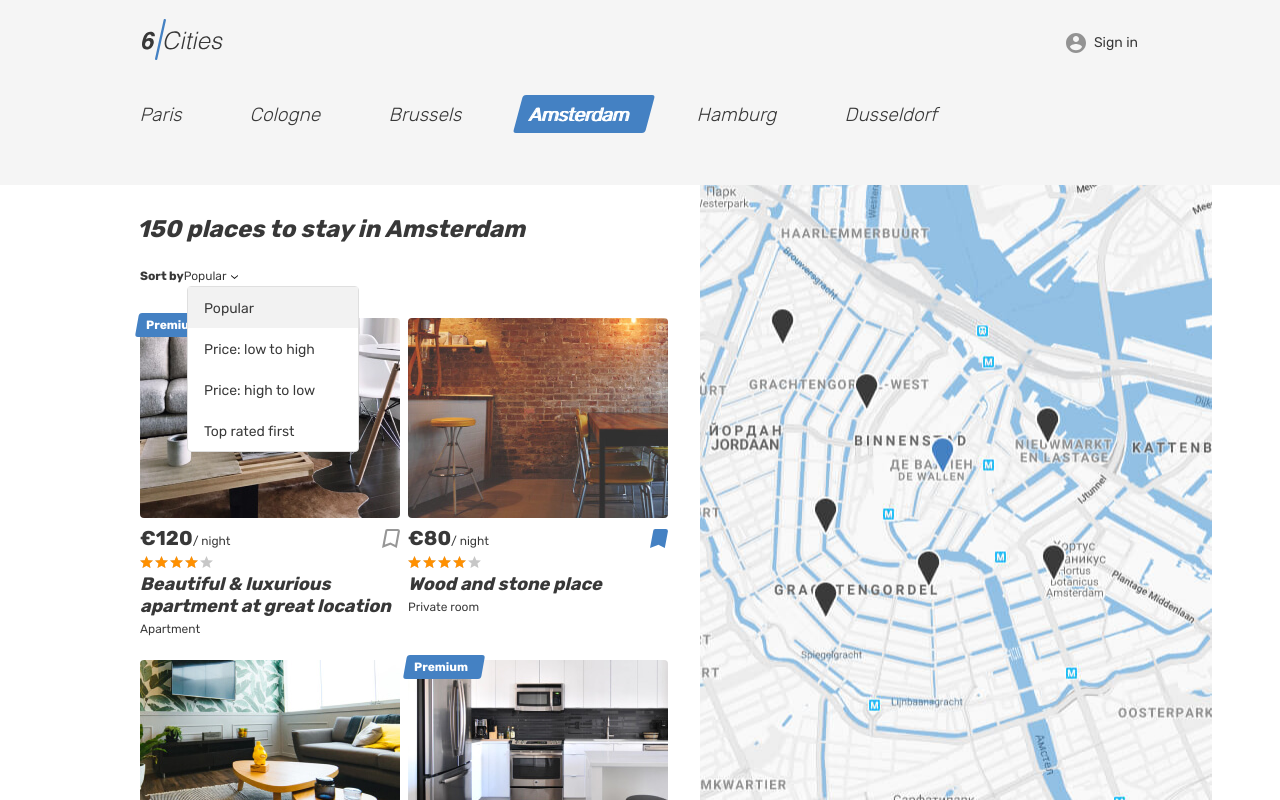
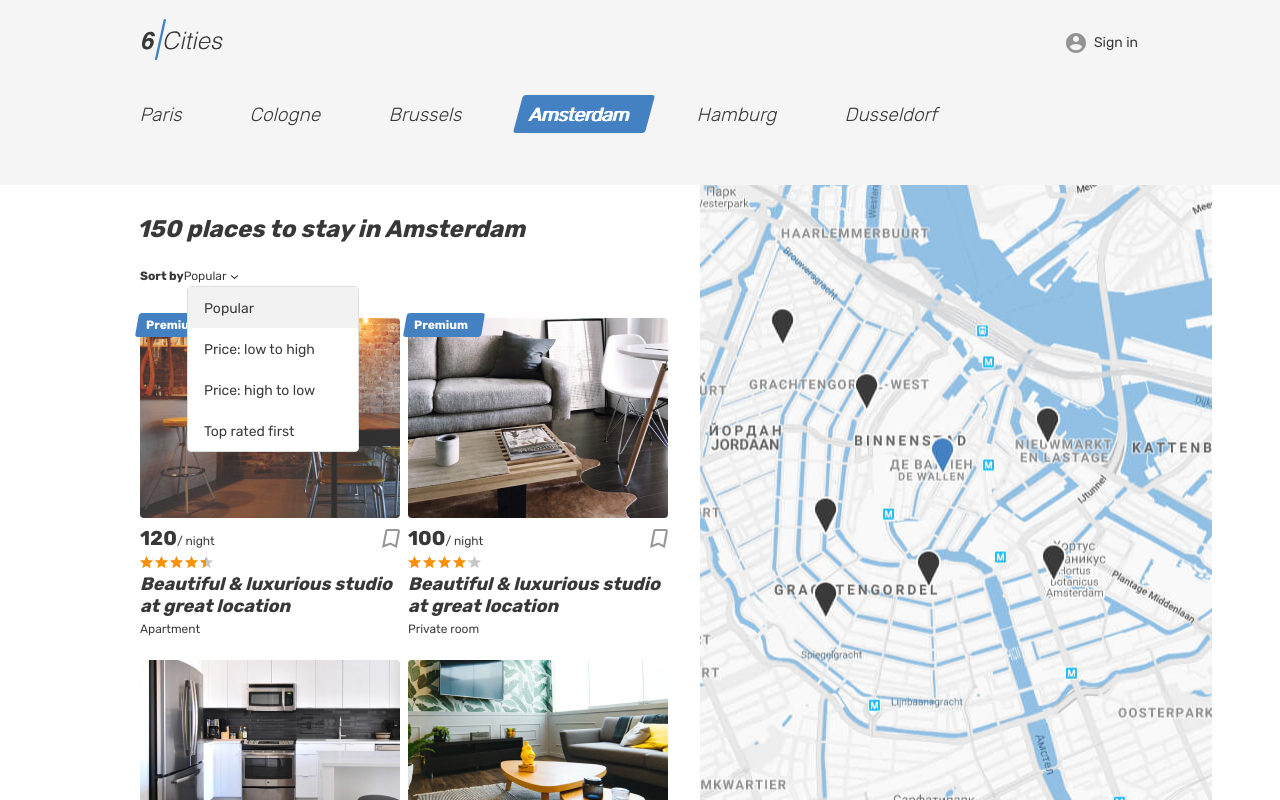
Before and after one commit to Romanxworks/1749873-six-cities-10, a React (Create React App) app in the folder project/: page / in a window 1280 px wide. Built offline with nearby package versions, Linux system fonts and the light colour scheme.

Commit message:
added mocks in main-page

```diff
--- a/project/src/components/app/app.tsx
+++ b/project/src/components/app/app.tsx
@@ -6,18 +6,21 @@ import ErrorPage from '../../pages/error-page/error-page';
 import {Route, BrowserRouter, Routes} from 'react-router-dom';
 import {AppRoute, AuthorizationStatus} from '../../const';
 import PrivateRoute from '../private-route/private-route';
+import {Offer} from '../../types/offer';
+
 
 type AppProps = {
   placesCount:number;
+  offers: Offer[],
 }
 
-function App({placesCount}:AppProps): JSX.Element {
+function App({placesCount, offers}:AppProps): JSX.Element {
   return (
     <BrowserRouter>
       <Routes>
         <Route
           path={AppRoute.Main}
-          element={<MainPage placesCount = {placesCount} authorizationStatus={AuthorizationStatus.NoAuth} />}
+          element={<MainPage placesCount = {placesCount} authorizationStatus={AuthorizationStatus.NoAuth} offers = {offers}/>}
         />
         <Route
           path={AppRoute.Login}
--- /dev/null
+++ b/project/src/components/premium-flag/premium-flag.tsx
@@ -0,0 +1,9 @@
+function PremiumFlag ():JSX.Element{
+  return(
+    <div className="place-card__mark">
+      <span>Premium</span>
+    </div>
+  );
+}
+
+export default PremiumFlag;
--- a/project/src/index.tsx
+++ b/project/src/index.tsx
@@ -1,6 +1,7 @@
 import React from 'react';
 import ReactDOM from 'react-dom/client';
 import App from './components/app/app';
+import { offers } from './mocks/offers';
 
 const Setting = {
   PLACES_COUNT:150
@@ -12,6 +13,6 @@ const root = ReactDOM.createRoot(
 
 root.render(
   <React.StrictMode>
-    <App placesCount={Setting.PLACES_COUNT}/>
+    <App placesCount = {Setting.PLACES_COUNT} offers = {offers}/>
   </React.StrictMode>,
 );
--- a/project/src/mocks/offers.ts
+++ b/project/src/mocks/offers.ts
@@ -1,6 +1,6 @@
 import { Offer } from '../types/offer';
 
-export const Offers: Offer[] = [
+export const offers: Offer[] = [
   {
     id: 1,
     images: ['img/room.jpg', 'img/apartment-01.jpg', 'img/apartment-01.jpg', 'img/apartment-01.jpg', 'img/apartment-01.jpg'],
@@ -32,10 +32,11 @@ export const Offers: Offer[] = [
       lng: 989550,
     },
     reviews: [1],
+    premium: true,
   },
   {
     id: 2,
-    images: ['img/room.jpg', 'img/apartment-01.jpg', 'img/apartment-01.jpg', 'img/apartment-01.jpg', 'img/apartment-01.jpg'],
+    images: [ 'img/apartment-01.jpg', 'img/apartment-01.jpg', 'img/apartment-01.jpg', 'img/apartment-01.jpg','img/room.jpg'],
     title: 'Beautiful & luxurious studio at great location',
     description: 'An independent House, strategically located between Rembrand Square and National Opera, but where the bustle of the city comes to rest in this alley flowery and colorful.',
     rating: 4.2,
@@ -64,10 +65,11 @@ export const Offers: Offer[] = [
       lng: 989550,
     },
     reviews: [2],
+    premium: true,
   },
   {
     id: 3,
-    images: ['img/room.jpg', 'img/apartment-01.jpg', 'img/apartment-03.jpg', 'img/apartment-02.jpg', 'img/apartment-01.jpg'],
+    images: ['img/apartment-03.jpg','img/room.jpg', 'img/apartment-01.jpg', 'img/apartment-02.jpg', 'img/apartment-01.jpg'],
     title: 'Beautiful & luxurious studio at great location',
     description: 'An independent House, strategically located between Rembrand Square and National Opera, but where the bustle of the city comes to rest in this alley flowery and colorful.',
     rating: 4.5,
@@ -95,10 +97,11 @@ export const Offers: Offer[] = [
       lng: 989550,
     },
     reviews: [3],
+    premium: false,
   },
   {
     id: 4,
-    images: ['img/room.jpg', 'img/apartment-01.jpg', 'img/apartment-02.jpg'],
+    images: ['img/apartment-02.jpg', 'img/room.jpg', 'img/apartment-01.jpg', ],
     title: 'Luxurious studio at great location',
     description: 'An independent House, strategically located between Rembrand Square and National Opera, but where the bustle of the city comes to rest in this alley flowery and colorful.',
     rating: 5,
@@ -127,5 +130,6 @@ export const Offers: Offer[] = [
       lng: 989550,
     },
     reviews: [4],
+    premium: false,
   }
 ];
--- a/project/src/pages/main-page/main-page.tsx
+++ b/project/src/pages/main-page/main-page.tsx
@@ -1,15 +1,18 @@
 import {Link} from 'react-router-dom';
 import HeaderNavigation from '../../components/header-navigation/header-navigation';
 import {AuthorizationStatus} from '../../const';
+import {Offer} from '../../types/offer';
+import PremiumFlag from '../../components/premium-flag/premium-flag';
+
 
 type MainProps = {
     placesCount:number;
     authorizationStatus: AuthorizationStatus;
+    offers: Offer[]
 }
 
-function MainPage({placesCount, authorizationStatus}:MainProps):JSX.Element{
+function MainPage({placesCount, authorizationStatus, offers}:MainProps):JSX.Element{
   const isLogin = () => authorizationStatus === AuthorizationStatus.Auth;
-
   return (
     <div className="page page--gray page--main">
       <header className="header">
@@ -83,19 +86,20 @@ function MainPage({placesCount, authorizationStatus}:MainProps):JSX.Element{
                 </ul>
               </form>
               <div className="cities__places-list places__list tabs__content">
-                <article className="cities__card place-card">
-                  <div className="place-card__mark">
-                    <span>Premium</span>
-                  </div>
+                {offers.map((offer) => {
+                  const keyValue = `o-${offer.id}`;
+                  return (
+                    <article key={keyValue} className="cities__card place-card">
+                      {offer.premium ? <PremiumFlag /> : null}
                       <div className="cities__image-wrapper place-card__image-wrapper">
                         <a href="/">
-                      <img className="place-card__image" src="img/apartment-01.jpg" width="260" height="200" alt="Place"/>
+                          <img className="place-card__image" src={offer.images[0]} width="260" height="200" alt="Place"/>
                         </a>
                       </div>
                       <div className="place-card__info">
                         <div className="place-card__price-wrapper">
                           <div className="place-card__price">
-                        <b className="place-card__price-value">&euro;120</b>
+                            <b className="place-card__price-value">{offer.price}</b>
                             <span className="place-card__price-text">&#47;&nbsp;night</span>
                           </div>
                           <button className="place-card__bookmark-button button" type="button">
@@ -107,147 +111,18 @@ function MainPage({placesCount, authorizationStatus}:MainProps):JSX.Element{
                         </div>
                         <div className="place-card__rating rating">
                           <div className="place-card__stars rating__stars">
-                        <span style={{width: '80%'}}></span>
+                            <span style={{width: `${offer.rating / 0.05}%`}}></span>
                             <span className="visually-hidden">Rating</span>
                           </div>
                         </div>
                         <h2 className="place-card__name">
-                      <a href="/">Beautiful &amp; luxurious apartment at great location</a>
+                          <a href="/">{offer.title}</a>
                         </h2>
-                    <p className="place-card__type">Apartment</p>
+                        <p className="place-card__type">{offer.type}</p>
                       </div>
                     </article>
-
-                <article className="cities__card place-card">
-                  <div className="cities__image-wrapper place-card__image-wrapper">
-                    <a href="/">
-                      <img className="place-card__image" src="img/room.jpg" width="260" height="200" alt="Place"/>
-                    </a>
-                  </div>
-                  <div className="place-card__info">
-                    <div className="place-card__price-wrapper">
-                      <div className="place-card__price">
-                        <b className="place-card__price-value">&euro;80</b>
-                        <span className="place-card__price-text">&#47;&nbsp;night</span>
-                      </div>
-                      <button className="place-card__bookmark-button place-card__bookmark-button--active button" type="button">
-                        <svg className="place-card__bookmark-icon" width="18" height="19">
-                          <use xlinkHref="#icon-bookmark"></use>
-                        </svg>
-                        <span className="visually-hidden">In bookmarks</span>
-                      </button>
-                    </div>
-                    <div className="place-card__rating rating">
-                      <div className="place-card__stars rating__stars">
-                        <span style={{width: '80%'}}></span>
-                        <span className="visually-hidden">Rating</span>
-                      </div>
-                    </div>
-                    <h2 className="place-card__name">
-                      <a href="/">Wood and stone place</a>
-                    </h2>
-                    <p className="place-card__type">Private room</p>
-                  </div>
-                </article>
-
-                <article className="cities__card place-card">
-                  <div className="cities__image-wrapper place-card__image-wrapper">
-                    <a href="/">
-                      <img className="place-card__image" src="img/apartment-02.jpg" width="260" height="200" alt="Place"/>
-                    </a>
-                  </div>
-                  <div className="place-card__info">
-                    <div className="place-card__price-wrapper">
-                      <div className="place-card__price">
-                        <b className="place-card__price-value">&euro;132</b>
-                        <span className="place-card__price-text">&#47;&nbsp;night</span>
-                      </div>
-                      <button className="place-card__bookmark-button button" type="button">
-                        <svg className="place-card__bookmark-icon" width="18" height="19">
-                          <use xlinkHref="#icon-bookmark"></use>
-                        </svg>
-                        <span className="visually-hidden">To bookmarks</span>
-                      </button>
-                    </div>
-                    <div className="place-card__rating rating">
-                      <div className="place-card__stars rating__stars">
-                        <span style={{width: '80%'}}></span>
-                        <span className="visually-hidden">Rating</span>
-                      </div>
-                    </div>
-                    <h2 className="place-card__name">
-                      <a href="/">Canal View Prinsengracht</a>
-                    </h2>
-                    <p className="place-card__type">Apartment</p>
-                  </div>
-                </article>
-
-                <article className="cities__card place-card">
-                  <div className="place-card__mark">
-                    <span>Premium</span>
-                  </div>
-                  <div className="cities__image-wrapper place-card__image-wrapper">
-                    <a href="/">
-                      <img className="place-card__image" src="img/apartment-03.jpg" width="260" height="200" alt="Place"/>
-                    </a>
-                  </div>
-                  <div className="place-card__info">
-                    <div className="place-card__price-wrapper">
-                      <div className="place-card__price">
-                        <b className="place-card__price-value">&euro;180</b>
-                        <span className="place-card__price-text">&#47;&nbsp;night</span>
-                      </div>
-                      <button className="place-card__bookmark-button button" type="button">
-                        <svg className="place-card__bookmark-icon" width="18" height="19">
-                          <use xlinkHref="#icon-bookmark"></use>
-                        </svg>
-                        <span className="visually-hidden">To bookmarks</span>
-                      </button>
-                    </div>
-                    <div className="place-card__rating rating">
-                      <div className="place-card__stars rating__stars">
-                        <span style={{width: '100%'}}></span>
-                        <span className="visually-hidden">Rating</span>
-                      </div>
-                    </div>
-                    <h2 className="place-card__name">
-                      <a href="/">Nice, cozy, warm big bed apartment</a>
-                    </h2>
-                    <p className="place-card__type">Apartment</p>
-                  </div>
-                </article>
-
-                <article className="cities__card place-card">
-                  <div className="cities__image-wrapper place-card__image-wrapper">
-                    <a href="/">
-                      <img className="place-card__image" src="img/room.jpg" width="260" height="200" alt="Place"/>
-                    </a>
-                  </div>
-                  <div className="place-card__info">
-                    <div className="place-card__price-wrapper">
-                      <div className="place-card__price">
-                        <b className="place-card__price-value">&euro;80</b>
-                        <span className="place-card__price-text">&#47;&nbsp;night</span>
-                      </div>
-                      <button className="place-card__bookmark-button place-card__bookmark-button--active button" type="button">
-                        <svg className="place-card__bookmark-icon" width="18" height="19">
-                          <use xlinkHref="#icon-bookmark"></use>
-                        </svg>
-                        <span className="visually-hidden">In bookmarks</span>
-                      </button>
-                    </div>
-                    <div className="place-card__rating rating">
-                      <div className="place-card__stars rating__stars">
-                        <span style={{width: '80%'}}></span>
-                        <span className="visually-hidden">Rating</span>
-                      </div>
-                    </div>
-                    <h2 className="place-card__name">
-                      <a href="/">Wood and stone place</a>
-                    </h2>
-                    <p className="place-card__type">Private room</p>
-                  </div>
-                </article>
+                  );
+                })}
               </div>
             </section>
             <div className="cities__right-section">
--- a/project/src/types/offer.ts
+++ b/project/src/types/offer.ts
@@ -12,6 +12,7 @@ export type Offer = {
     owner: Owner;
     rating: number;
     favorite: boolean;
+    premium: boolean;
     price: number;
     address:{
         lat:number;
```
Lines whose indentation alone changed are shown as unchanged.
